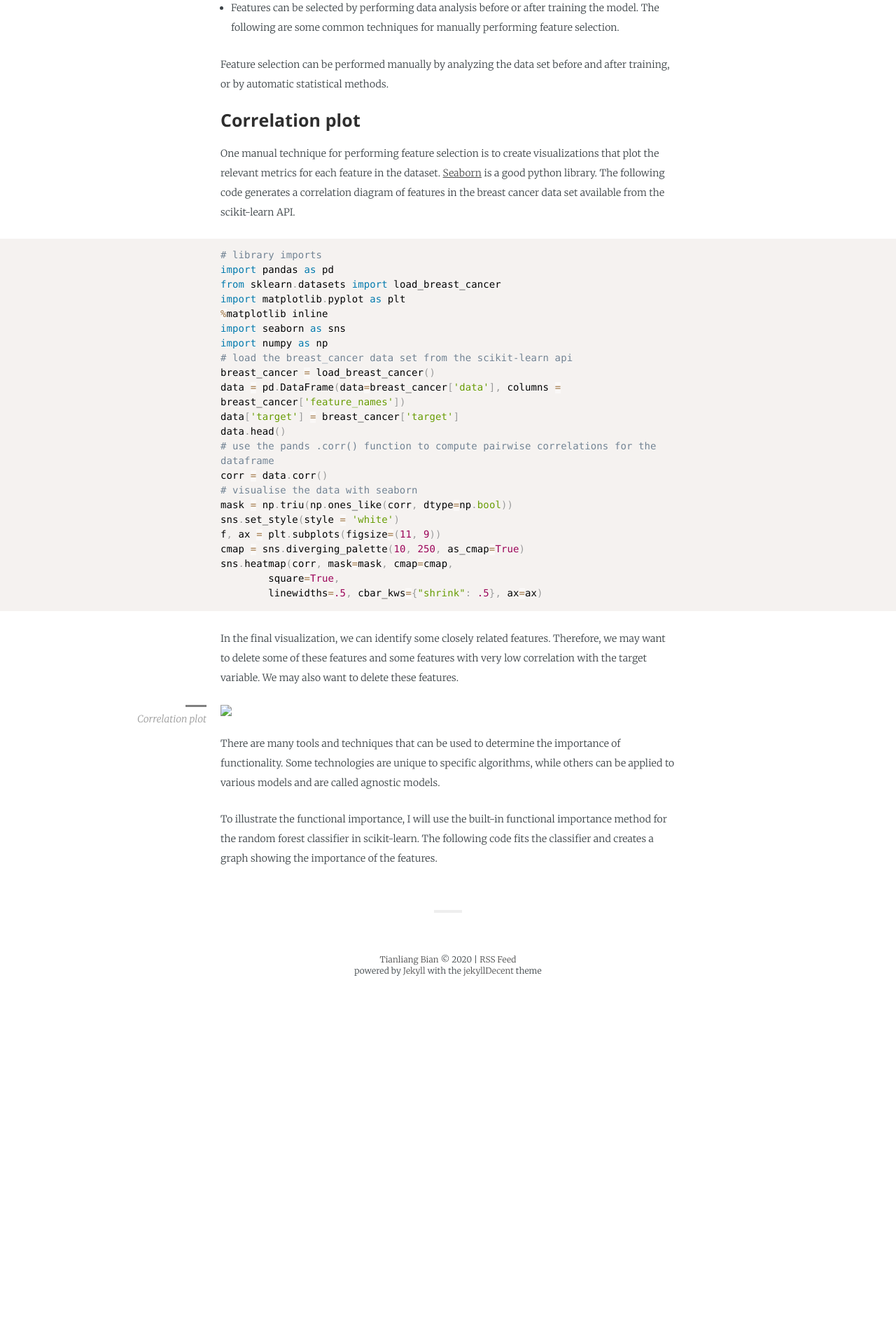
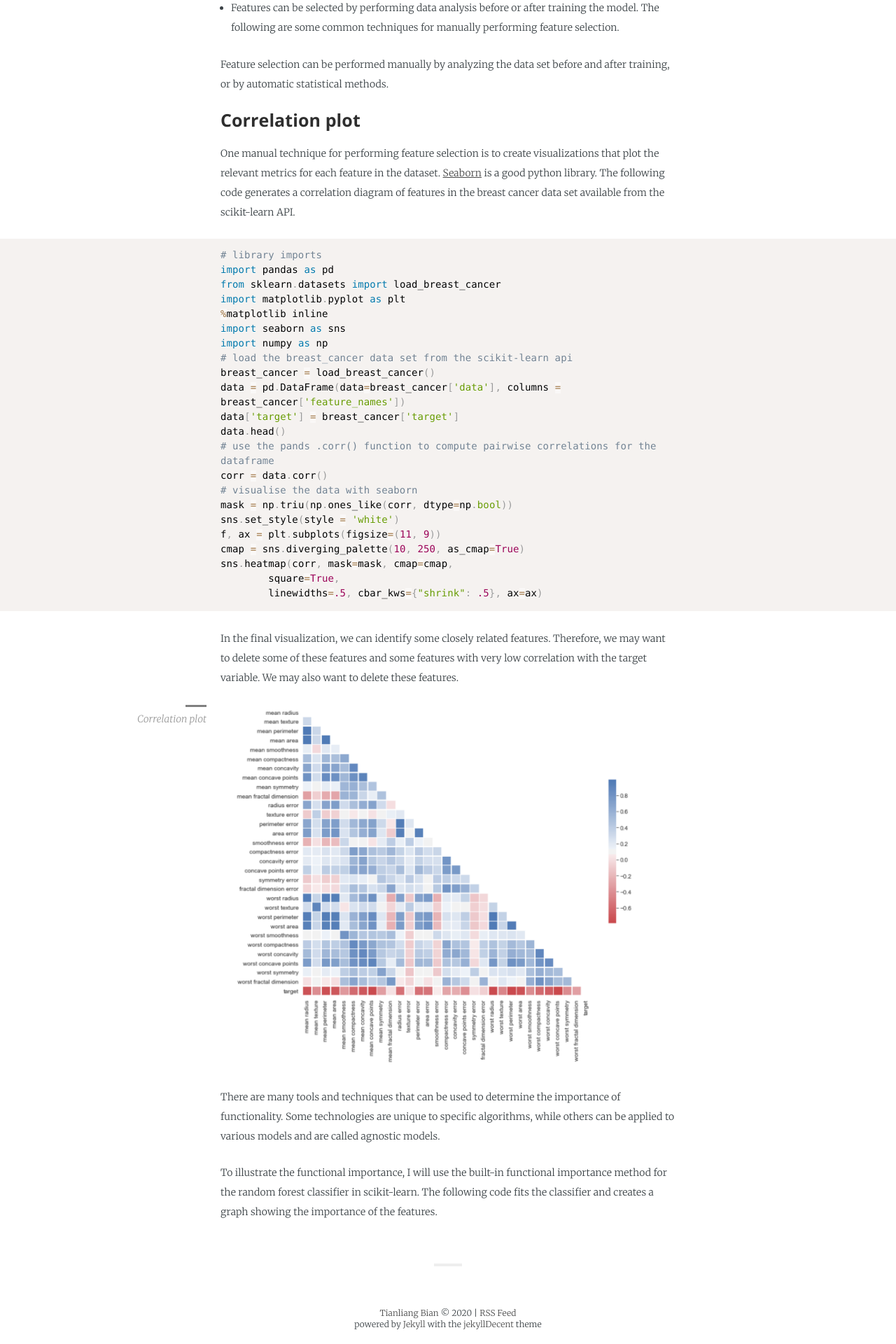
Before and after one commit to TyrionBian/tyrionbian.github.io, a Jekyll site: the page built from _posts/2019-10-16-Model_Feature.md, in a window 1280 px wide. Shown: the part 1987-3907 px from the top of the page at 70% size. Built offline with Jekyll 4.4.1, drawn with Linux system fonts in a browser that asks for light colours; some web fonts are replaced; before the commit the page ends 3402 px from its top, so only the background shows below that.

Commit message:
Update 2019-10-16-Model_Feature.md

```diff
--- a/_posts/2019-10-16-Model_Feature.md
+++ b/_posts/2019-10-16-Model_Feature.md
@@ -87,7 +87,7 @@ sns.heatmap(corr, mask=mask, cmap=cmap,
 In the final visualization, we can identify some closely related features. Therefore, we may want to delete some of these features and some features with very low correlation with the target variable. We may also want to delete these features.
 
 <figure>
-<img src="{{ "/iamges/1_OOI-G2W1jxh8SGcHWwx_ZQ.png" | absolute_url }}" />
+<img src="{{ "/images/1_OOI-G2W1jxh8SGcHWwx_ZQ.png" | absolute_url }}" />
 <figcaption>Correlation plot</figcaption>
 </figure>
 
```
